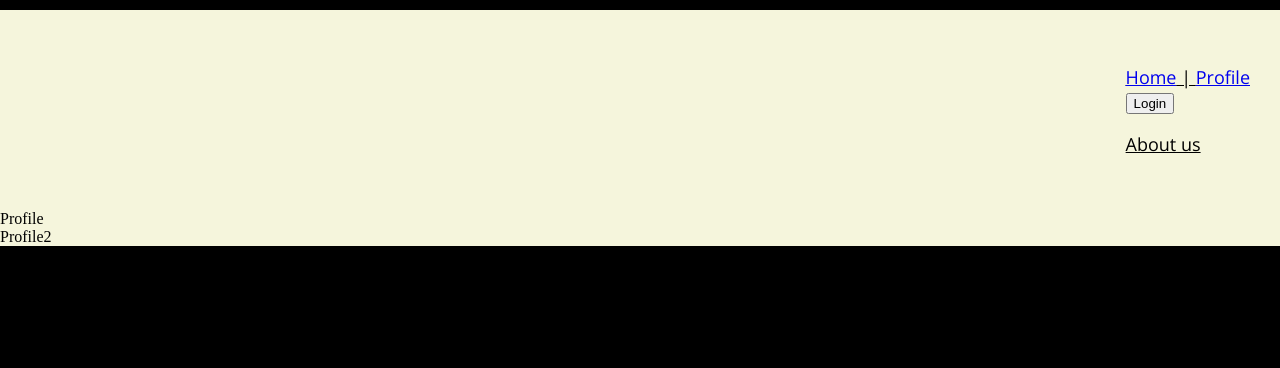
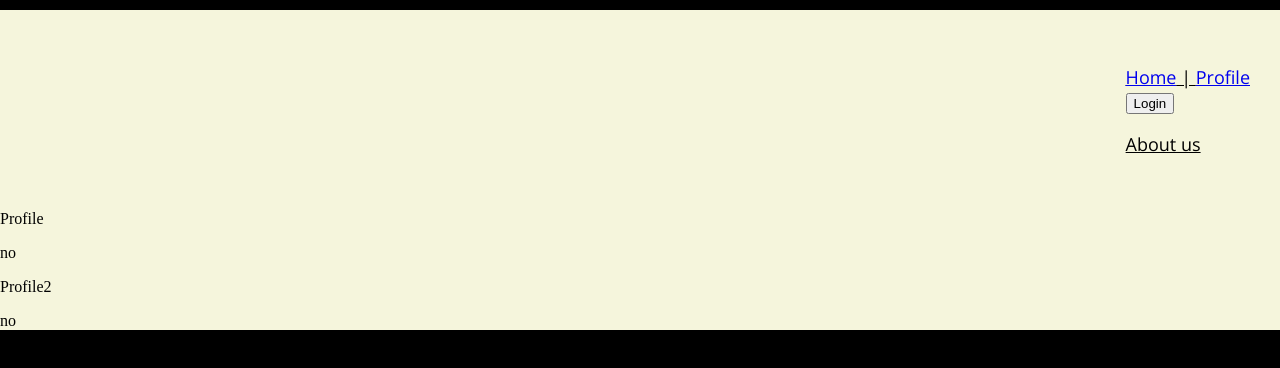
Before and after one commit to maxenceroux/fck-algos, a React (Create React App) app: page /profile in a window 1280 px wide. Shown: the top 368 px of the page. Built offline with nearby package versions, Linux system fonts and the light colour scheme; no server answers.

Commit message:
Add profile session

```diff
--- a/src/components/Header.js
+++ b/src/components/Header.js
@@ -39,7 +39,7 @@ function Header() {
       setTokenType(token_type);
       setExpiresIn(expires_in);
     }
-    if (!profile) {
+    if (!localStorage.getItem("user")) {
       const fetchProfileData = async () => {
         const profile_url = "https://api.spotify.com/v1/me";
         const bearerToken = "Bearer " + accessToken;
@@ -51,21 +51,19 @@ function Header() {
           headers: headers,
         });
         setProfile(profile_data);
+        console.log(profile_data);
+        localStorage.setItem("user", profile_data.data.display_name);
+        localStorage.setItem("user_image_url", profile_data.data.images[0].url);
       };
       fetchProfileData();
-      console.log("fetching");
-      console.log(profile);
     }
-
-    // localStorage.clear();
-
-    // localStorage.setItem("accessToken", access_token);
-    // localStorage.setItem("tokenType", token_type);
-    // localStorage.setItem("expiresIn", expires_in);
   });
 
   const handleLogin = () => {
     window.location = `${SPOTIFY_AUTHORIZE_ENDPOINT}?client_id=${CLIENT_ID}&redirect_uri=${REDIRECT_URL_AFTER_LOGIN}&scope=${SCOPES_URL_PARAM}&response_type=token&show_dialog=true`;
+  };
+  const handleLogout = () => {
+    localStorage.clear();
   };
 
   return (
@@ -77,7 +75,12 @@ function Header() {
           </nav>
         </div>
         <div className="login">
-          <button onClick={handleLogin}> Login</button>
+          {" "}
+          {localStorage.getItem("user") ? (
+            <button onClick={handleLogout}> Logout</button>
+          ) : (
+            <button onClickCapture={handleLogin}> Login</button>
+          )}
         </div>
         <div>{profile ? <p>{profile.data.display_name}</p> : <p />}</div>
         <div className="about-us">
--- a/src/components/Profile.js
+++ b/src/components/Profile.js
@@ -1,9 +1,19 @@
 import React from "react";
 import Header from "./Header";
-import { useLocation } from "react-router-dom";
+import { useEffect, useState } from "react";
 function Profile({}) {
-  const location = useLocation();
-  const from = location.state;
+  const [user, setUser] = useState();
+  const [userURL, setUserURL] = useState();
+  useEffect(() => {
+    const loggedInUser = localStorage.getItem("user");
+    const loggedInUserURL = localStorage.getItem("user_image_url");
+    if (loggedInUser) {
+      const foundUser = loggedInUser;
+      setUser(foundUser);
+      setUserURL(loggedInUserURL);
+    }
+    console.log(loggedInUserURL);
+  }, []);
 
   return (
     <div className="profile">
@@ -12,9 +22,10 @@ function Profile({}) {
       </header>
       <div>Profile</div>
       <div>
-        {/* {from.data.display_name ? <p>{from.data.display_name} </p> : <p />} */}
+        {user ? <p>{user} </p> : <p> no </p>}
         Profile2
       </div>
+      <div>{userURL ? <img src={userURL} /> : <p> no </p>}</div>
     </div>
   );
 }
```
